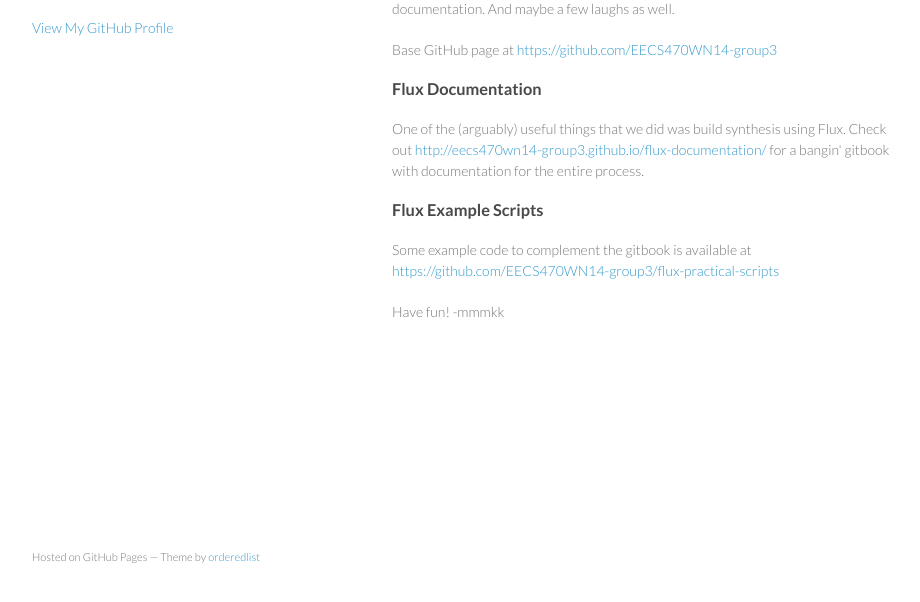
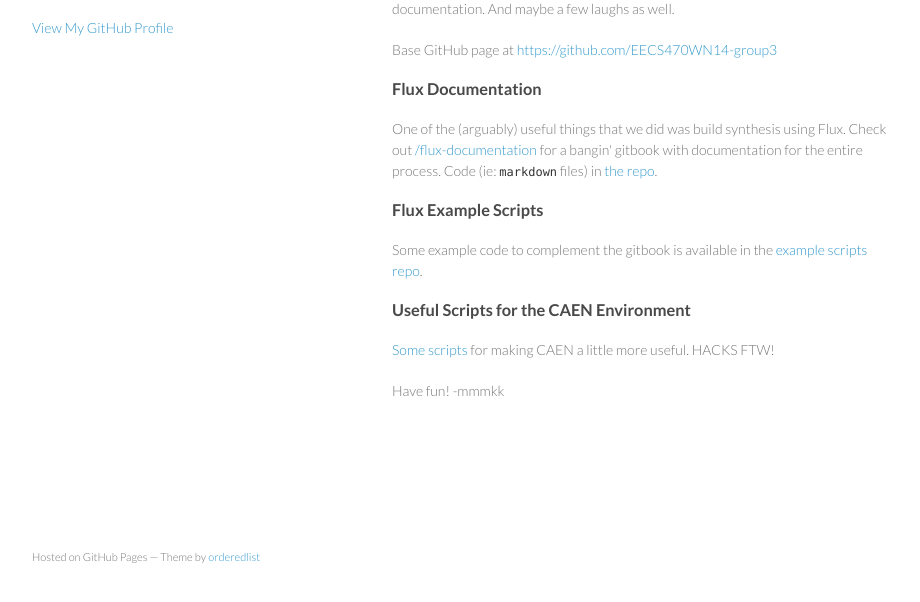
Before and after one commit to EECS470WN14-group3/EECS470WN14-group3.github.io, a plain HTML site: page index.html in a window 1280 px wide. Shown: the part 164-766 px from the top of the page, without its empty margins (178-1098 px from the left). Drawn offline with Linux system fonts and the light colour scheme.

Commit message:
Replace master branch with page content via GitHub

```diff
--- a/index.html
+++ b/index.html
@@ -32,12 +32,17 @@
 <h3>
 <a name="flux-documentation" class="anchor" href="#flux-documentation"><span class="octicon octicon-link"></span></a>Flux Documentation</h3>
 
-<p>One of the (arguably) useful things that we did was build synthesis using Flux. Check out <a href="http://eecs470wn14-group3.github.io/flux-documentation/">http://eecs470wn14-group3.github.io/flux-documentation/</a> for a bangin' gitbook with documentation for the entire process.</p>
+<p>One of the (arguably) useful things that we did was build synthesis using Flux. Check out <a href="http://eecs470wn14-group3.github.io/flux-documentation/">/flux-documentation</a> for a bangin' gitbook with documentation for the entire process. Code (ie: <code>markdown</code> files) in <a href="https://github.com/EECS470WN14-group3/flux-documentation">the repo</a>.</p>
 
 <h3>
 <a name="flux-example-scripts" class="anchor" href="#flux-example-scripts"><span class="octicon octicon-link"></span></a>Flux Example Scripts</h3>
 
-<p>Some example code to complement the gitbook is available at <a href="https://github.com/EECS470WN14-group3/flux-practical-scripts">https://github.com/EECS470WN14-group3/flux-practical-scripts</a></p>
+<p>Some example code to complement the gitbook is available in the <a href="https://github.com/EECS470WN14-group3/flux-practical-scripts">example scripts repo</a>.</p>
+
+<h3>
+<a name="useful-scripts-for-the-caen-environment" class="anchor" href="#useful-scripts-for-the-caen-environment"><span class="octicon octicon-link"></span></a>Useful Scripts for the CAEN Environment</h3>
+
+<p><a href="https://github.com/EECS470WN14-group3/laughs-and-l33t-hack5">Some scripts</a> for making CAEN a little more useful. HACKS FTW!</p>
 
 <p>Have fun!
 -mmmkk</p>
--- a/params.json
+++ b/params.json
@@ -1 +1 @@
-{"name":"EECS470 WN14 Group 3","tagline":"Code, laughs, and l33t hack5 by mmmkk","body":"Howdy,\r\n\r\nLooks like you've stumbled upon our EECS470 Project Repo. You __won't__ find our processor, or pretty much any SystemVerilog code in here (because that would be super cheating). You __will__ find a bunch of (hopefully) useful scripts and documentation. And maybe a few laughs as well.\r\n\r\nBase GitHub page at <https://github.com/EECS470WN14-group3>\r\n\r\n### Flux Documentation\r\nOne of the (arguably) useful things that we did was build synthesis using Flux. Check out <http://eecs470wn14-group3.github.io/flux-documentation/> for a bangin' gitbook with documentation for the entire process.\r\n\r\n### Flux Example Scripts\r\nSome example code to complement the gitbook is available at <https://github.com/EECS470WN14-group3/flux-practical-scripts>\r\n\r\nHave fun!\r\n-mmmkk","google":"","note":"Don't delete this file! It's used internally to help with page regeneration."}
+{"name":"EECS470 WN14 Group 3","tagline":"Code, laughs, and l33t hack5 by mmmkk","body":"Howdy,\r\n\r\nLooks like you've stumbled upon our EECS470 Project Repo. You __won't__ find our processor, or pretty much any SystemVerilog code in here (because that would be super cheating). You __will__ find a bunch of (hopefully) useful scripts and documentation. And maybe a few laughs as well.\r\n\r\nBase GitHub page at <https://github.com/EECS470WN14-group3>\r\n\r\n### Flux Documentation\r\nOne of the (arguably) useful things that we did was build synthesis using Flux. Check out [/flux-documentation](http://eecs470wn14-group3.github.io/flux-documentation/) for a bangin' gitbook with documentation for the entire process. Code (ie: `markdown` files) in [the repo](https://github.com/EECS470WN14-group3/flux-documentation).\r\n\r\n### Flux Example Scripts\r\nSome example code to complement the gitbook is available in the [example scripts repo](https://github.com/EECS470WN14-group3/flux-practical-scripts).\r\n\r\n### Useful Scripts for the CAEN Environment\r\n[Some scripts](https://github.com/EECS470WN14-group3/laughs-and-l33t-hack5) for making CAEN a little more useful. HACKS FTW!\r\n\r\nHave fun!\r\n-mmmkk","google":"","note":"Don't delete this file! It's used internally to help with page regeneration."}
```
